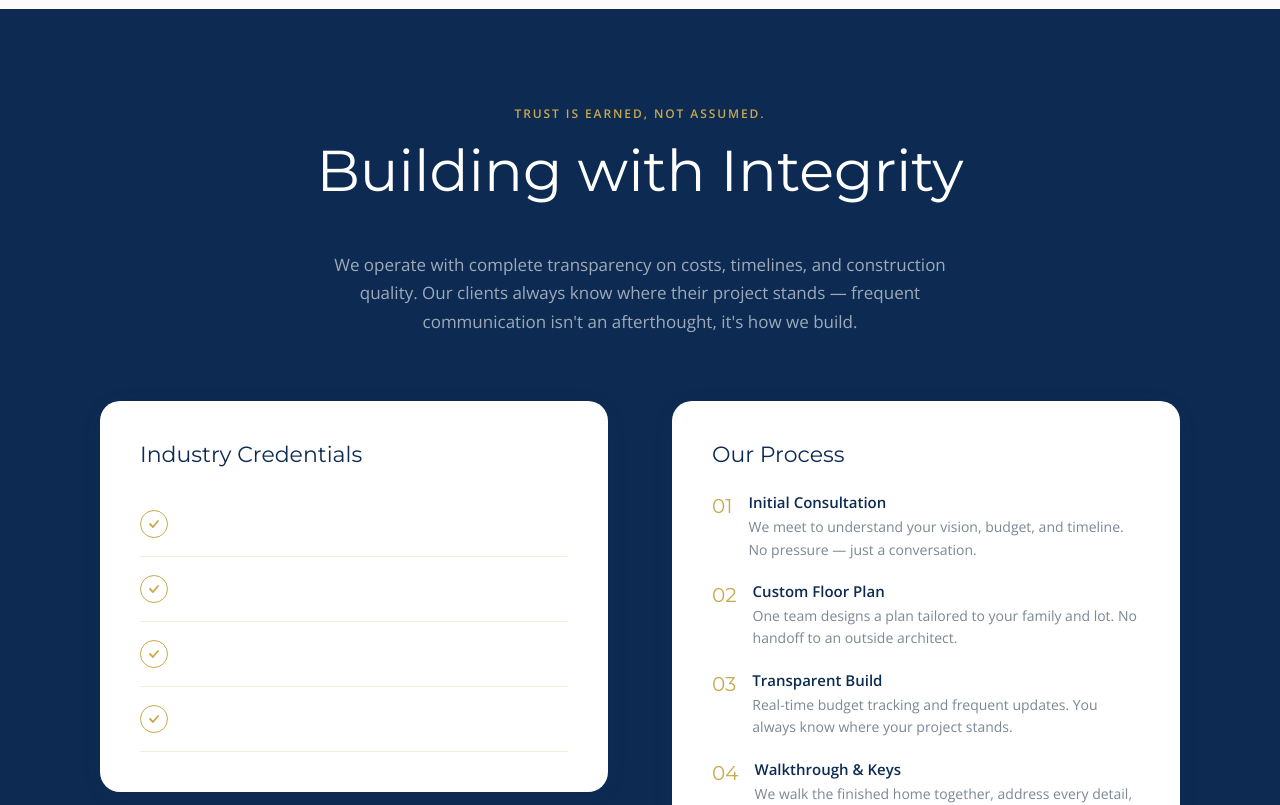
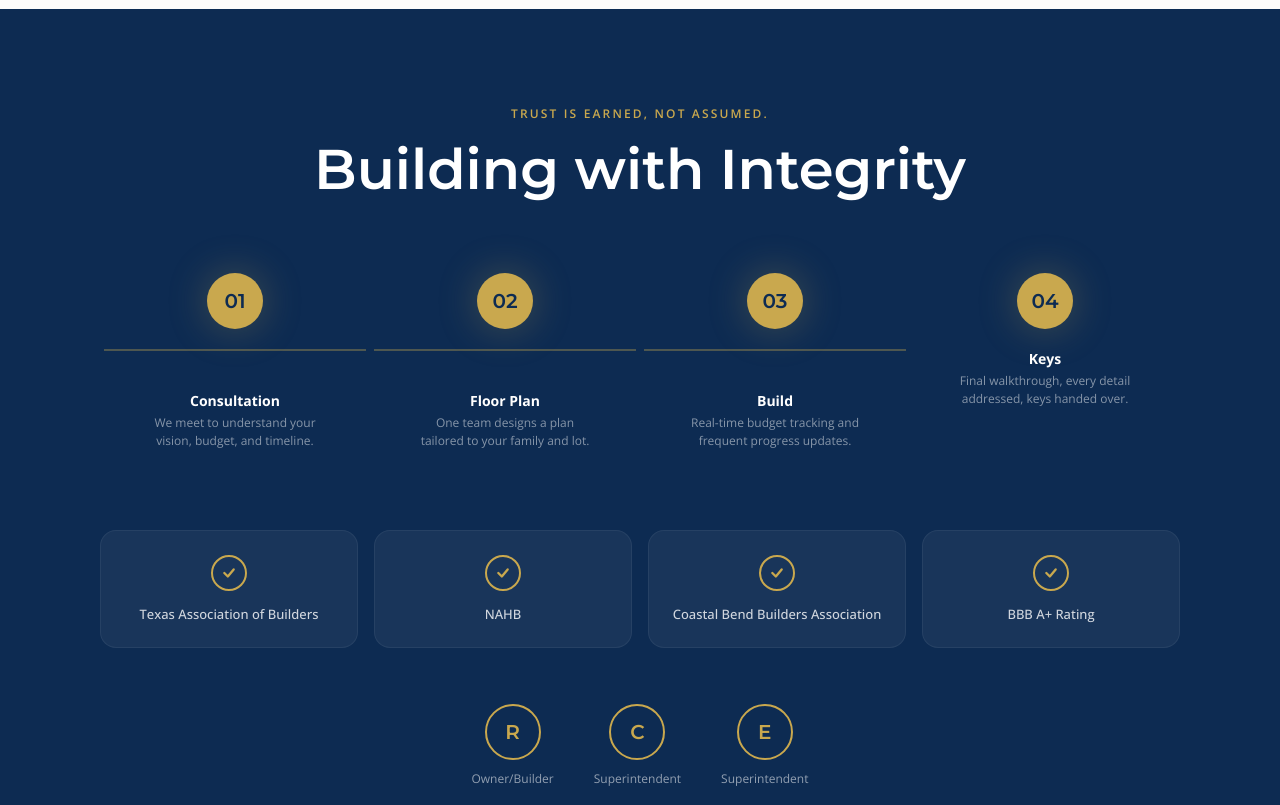
Before and after one commit to cesar-thela-media/OGH, a Next.js app: page / in a window 1280 px wide. Shown: the part 1840-2645 px from the top of the page. Built offline with nearby package versions, Linux system fonts and the light colour scheme.

Commit message:
Reworked Transparency section: gold pipeline process, credential badge cards, team circles

```diff
--- a/components/TransparencySection.tsx
+++ b/components/TransparencySection.tsx
@@ -1,8 +1,15 @@
 'use client';
-import CredentialList from './CredentialList';
-import TeamBadges from './TeamBadges';
 import { COLORS, FONTS } from '@/lib/constants';
 import { useIsMobile } from '@/hooks/useIsMobile';
+import { credentials } from '@/data/credentials';
+import { team } from '@/data/team';
+
+const processSteps = [
+  { num: '01', title: 'Consultation', desc: 'We meet to understand your vision, budget, and timeline.' },
+  { num: '02', title: 'Floor Plan', desc: 'One team designs a plan tailored to your family and lot.' },
+  { num: '03', title: 'Build', desc: 'Real-time budget tracking and frequent progress updates.' },
+  { num: '04', title: 'Keys', desc: 'Final walkthrough, every detail addressed, keys handed over.' },
+];
 
 export default function TransparencySection() {
   const isMobile = useIsMobile();
@@ -10,92 +17,120 @@ export default function TransparencySection() {
   return (
     <section style={{ backgroundColor: COLORS.navy, padding: isMobile ? '64px 24px' : '96px 64px' }}>
       <div style={{ maxWidth: 1080, margin: '0 auto' }}>
-        <div style={{ textAlign: 'center', marginBottom: 64 }}>
-          <p style={{
-            fontFamily: FONTS.body, fontSize: 12, letterSpacing: '0.16em',
-            textTransform: 'uppercase', color: COLORS.gold, fontWeight: 600, margin: 0,
-          }}>
+
+        {/* Header */}
+        <div style={{ textAlign: 'center', marginBottom: 72 }}>
+          <p style={{ fontFamily: FONTS.body, fontSize: 12, letterSpacing: '0.18em', textTransform: 'uppercase', color: COLORS.gold, fontWeight: 600, margin: 0 }}>
             Trust Is Earned, Not Assumed.
           </p>
-          <h2 style={{
-            fontFamily: FONTS.heading, fontSize: 'clamp(36px, 4.5vw, 60px)',
-            color: COLORS.white, marginTop: 16, fontWeight: 400, lineHeight: 1.12,
-          }}>
+          <h2 style={{ fontFamily: FONTS.heading, fontSize: 'clamp(36px, 4.5vw, 56px)', color: COLORS.white, marginTop: 16, fontWeight: 600, lineHeight: 1.12 }}>
             Building with Integrity
           </h2>
-          <p style={{
-            fontFamily: FONTS.body, fontSize: 17, color: 'rgba(255,255,255,0.60)',
-            maxWidth: 620, margin: '20px auto 0', lineHeight: 1.7,
-          }}>
-            We operate with complete transparency on costs, timelines, and construction quality.
-            Our clients always know where their project stands — frequent communication
-            isn&apos;t an afterthought, it&apos;s how we build.
-          </p>
         </div>
 
+        {/* ── PROCESS PIPELINE ── */}
         <div style={{
-          display: 'grid',
-          gridTemplateColumns: isMobile ? '1fr' : '1fr 1fr',
-          gap: isMobile ? 40 : 64,
-          alignItems: 'start',
+          display: 'flex',
+          flexDirection: isMobile ? 'column' : 'row',
+          alignItems: isMobile ? 'stretch' : 'flex-start',
+          justifyContent: 'center',
+          gap: 0,
+          marginBottom: 80,
         }}>
-          {/* Left: Credentials */}
+          {processSteps.map((step, i) => (
+            <div key={step.num} style={{
+              display: 'flex',
+              flexDirection: isMobile ? 'row' : 'column',
+              alignItems: 'center',
+              flex: 1,
+              position: 'relative',
+              gap: isMobile ? 16 : 0,
+              textAlign: 'center',
+              padding: isMobile ? '16px 0' : '0 4px',
+            }}>
+              {/* Node */}
               <div style={{
-            backgroundColor: COLORS.white,
-            borderRadius: 20,
-            padding: 40,
-            boxShadow: '0 4px 24px rgba(13,43,82,0.06)',
+                width: 56, height: 56, borderRadius: '50%',
+                backgroundColor: COLORS.gold,
+                display: 'flex', alignItems: 'center', justifyContent: 'center',
+                flexShrink: 0,
+                boxShadow: '0 0 40px rgba(201,168,78,0.30)',
+                position: 'relative',
+                zIndex: 1,
               }}>
-            <h3 style={{
-              fontFamily: FONTS.heading, fontSize: 22, color: COLORS.navy,
-              margin: '0 0 24px', fontWeight: 400,
-            }}>
-              Industry Credentials
-            </h3>
-            <CredentialList />
+                <span style={{ fontFamily: FONTS.heading, fontSize: 20, fontWeight: 600, color: COLORS.navy }}>{step.num}</span>
               </div>
 
-          {/* Right: Process */}
+              {/* Connector line */}
+              {i < processSteps.length - 1 && (
                 <div style={{
-            backgroundColor: COLORS.white,
-            borderRadius: 20,
-            padding: 40,
-            boxShadow: '0 4px 24px rgba(13,43,82,0.06)',
-          }}>
-            <h3 style={{
-              fontFamily: FONTS.heading, fontSize: 22, color: COLORS.navy,
-              margin: '0 0 24px', fontWeight: 400,
-            }}>
-              Our Process
-            </h3>
-            <div style={{ display: 'flex', flexDirection: 'column', gap: 20 }}>
-              {[
-                { step: '01', title: 'Initial Consultation', desc: 'We meet to understand your vision, budget, and timeline. No pressure — just a conversation.' },
-                { step: '02', title: 'Custom Floor Plan', desc: 'One team designs a plan tailored to your family and lot. No handoff to an outside architect.' },
-                { step: '03', title: 'Transparent Build', desc: 'Real-time budget tracking and frequent updates. You always know where your project stands.' },
-                { step: '04', title: 'Walkthrough & Keys', desc: 'We walk the finished home together, address every detail, and hand you the keys on schedule.' },
-              ].map(item => (
-                <div key={item.step} style={{ display: 'flex', gap: 16 }}>
-                  <span style={{
-                    fontFamily: FONTS.heading, fontSize: 20, color: COLORS.gold,
-                    fontWeight: 400, flexShrink: 0, marginTop: 2,
-                  }}>
-                    {item.step}
-                  </span>
-                  <div>
-                    <p style={{ fontFamily: FONTS.body, fontSize: 15, fontWeight: 600, color: COLORS.navy, margin: '0 0 4px' }}>
-                      {item.title}
-                    </p>
-                    <p style={{ fontFamily: FONTS.body, fontSize: 14, color: COLORS.grayText, margin: 0, lineHeight: 1.6 }}>
-                      {item.desc}
-                    </p>
+                  [isMobile ? 'width' : 'height']: isMobile ? '2px' : '2px',
+                  [isMobile ? 'height' : 'width']: isMobile ? 40 : '100%',
+                  [isMobile ? 'width' : 'height']: '2px',
+                  backgroundColor: COLORS.goldSoft,
+                  [isMobile ? 'marginLeft' : 'marginTop']: isMobile ? 0 : 20,
+                  [isMobile ? 'marginTop' : 'marginBottom']: isMobile ? 0 : 20,
+                  flexShrink: 0,
+                  ...(isMobile ? { marginLeft: 27 } : {}),
+                }} />
+              )}
+
+              {/* Label */}
+              <div style={{ [isMobile ? 'textAlign' : '']: 'left', marginTop: isMobile ? 0 : 20 }}>
+                <p style={{ fontFamily: FONTS.body, fontSize: 14, fontWeight: 700, color: COLORS.white, margin: '0 0 4px' }}>{step.title}</p>
+                <p style={{ fontFamily: FONTS.body, fontSize: 12, color: 'rgba(255,255,255,0.50)', margin: 0, lineHeight: 1.5, maxWidth: 180 }}>{step.desc}</p>
               </div>
             </div>
           ))}
         </div>
-            <TeamBadges />
+
+        {/* ── CREDENTIALS ROW ── */}
+        <div style={{
+          display: 'grid',
+          gridTemplateColumns: isMobile ? '1fr 1fr' : 'repeat(4, 1fr)',
+          gap: 16,
+          marginBottom: 56,
+        }}>
+          {credentials.map(cred => (
+            <div key={cred} style={{
+              backgroundColor: 'rgba(255,255,255,0.05)',
+              borderRadius: 16,
+              padding: '24px 20px',
+              textAlign: 'center',
+              border: '1px solid rgba(255,255,255,0.06)',
+            }}>
+              <div style={{
+                width: 36, height: 36, borderRadius: '50%',
+                border: `2px solid ${COLORS.gold}`,
+                display: 'flex', alignItems: 'center', justifyContent: 'center',
+                margin: '0 auto 14px',
+              }}>
+                <svg width="14" height="14" viewBox="0 0 12 12" fill="none" stroke={COLORS.gold} strokeWidth="2">
+                  <path d="M2 6l3 3 5-6" strokeLinecap="round" strokeLinejoin="round" />
+                </svg>
               </div>
+              <p style={{ fontFamily: FONTS.body, fontSize: 13, fontWeight: 500, color: 'rgba(255,255,255,0.80)', margin: 0, lineHeight: 1.4 }}>{cred}</p>
             </div>
+          ))}
+        </div>
+
+        {/* ── TEAM BADGES ── */}
+        <div style={{ display: 'flex', justifyContent: 'center', gap: 40, flexWrap: 'wrap' }}>
+          {team.map(member => (
+            <div key={member.initial} style={{ textAlign: 'center' }}>
+              <div style={{
+                width: 56, height: 56, borderRadius: '50%',
+                border: `2px solid ${COLORS.gold}`,
+                display: 'flex', alignItems: 'center', justifyContent: 'center',
+                margin: '0 auto 10px',
+              }}>
+                <span style={{ fontFamily: FONTS.heading, fontSize: 20, fontWeight: 600, color: COLORS.gold }}>{member.initial}</span>
+              </div>
+              <p style={{ fontFamily: FONTS.body, fontSize: 12, color: 'rgba(255,255,255,0.55)', margin: 0 }}>{member.role}</p>
+            </div>
+          ))}
+        </div>
+
       </div>
     </section>
   );
```
Lines whose indentation alone changed are shown as unchanged.
